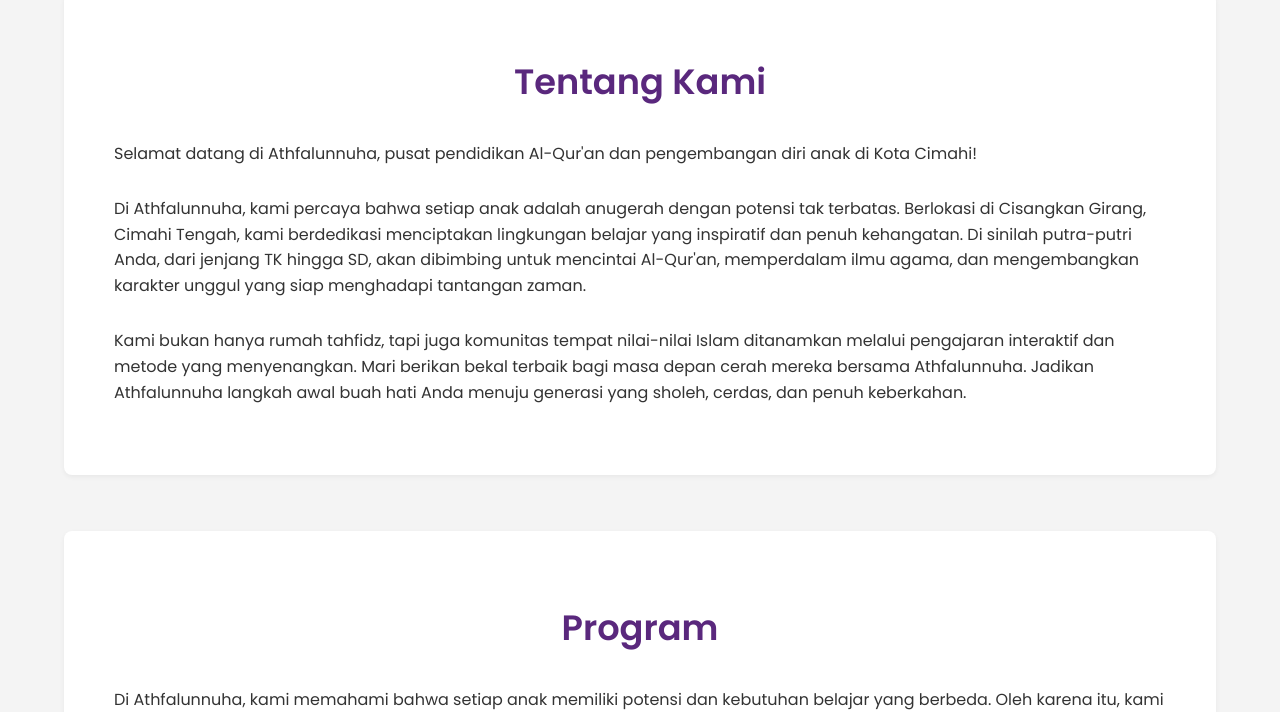
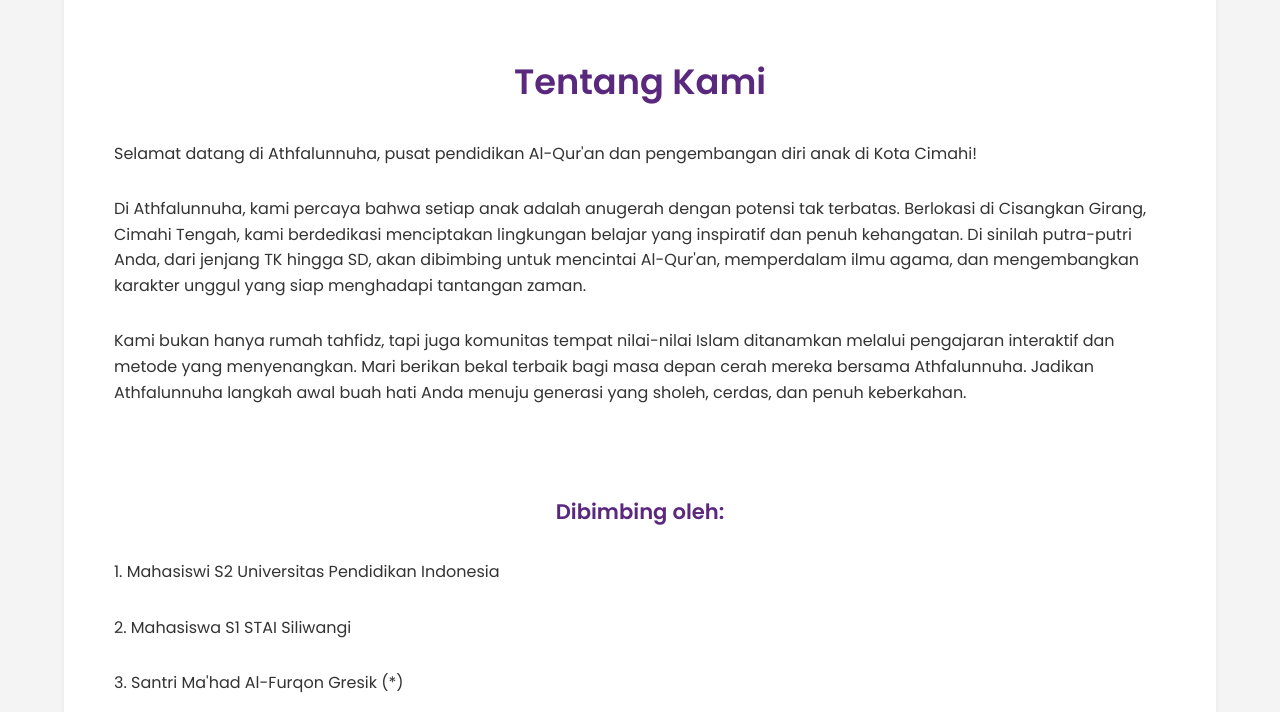
Before and after one commit to Cikismage/Athfalunnuha, a plain HTML site: page index.html in a window 1280 px wide. Shown: the part 89-801 px from the top of the page. Drawn offline with Linux system fonts and the light colour scheme.

Commit message:
revisi kalimat

```diff
--- a/Athfalunnuha.css
+++ b/Athfalunnuha.css
@@ -128,6 +128,22 @@
 .daftar {
   margin-bottom: 3.5rem;
   padding-top: 2rem;
+}
+
+.Bimbing {
+  margin-bottom: 3.5rem;
+  padding-top: 2rem;
+   text-align: center;
+  margin-bottom: 30px;
+  font-size:0.6rem;
+  color: #5a287d;
+}
+
+li {
+  line-height: 1.6;
+  margin-left: 50px;
+  margin-right: 50px;
+  margin-bottom: 30px;
 }
 
 h2 {
--- a/index.html
+++ b/index.html
@@ -39,6 +39,13 @@
           Athfalunnuha. Jadikan Athfalunnuha langkah awal buah hati Anda menuju generasi yang sholeh, cerdas, dan penuh
           keberkahan.</p>
       </p>
+      <div class="Bimbing">
+      <h4>Dibimbing oleh: </h4></div>
+      <p>1. Mahasiswi S2 Universitas Pendidikan Indonesia</p>
+      <p>2. Mahasiswa S1 STAI Siliwangi</p>
+      <p>3. Santri Ma'had Al-Furqon Gresik (*)</p>
+
+
     </section>
 
     <section class="program" id="program">
```
